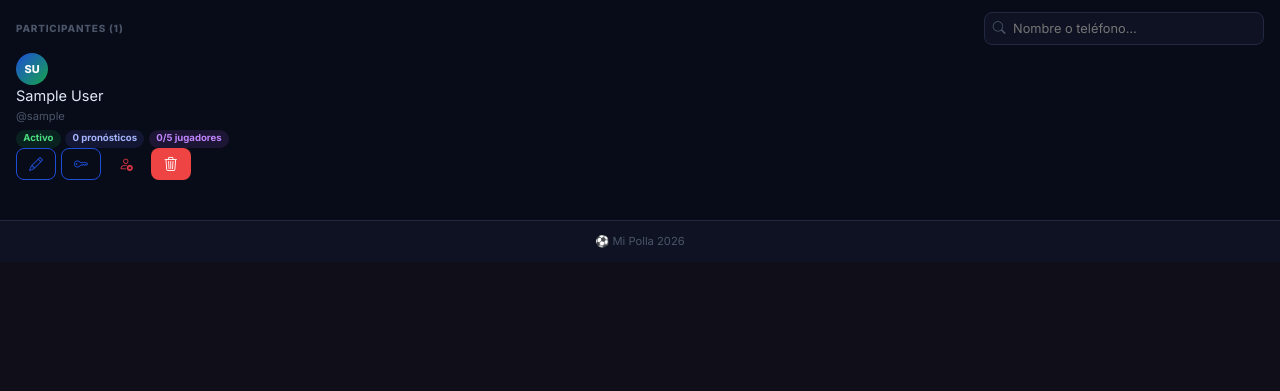
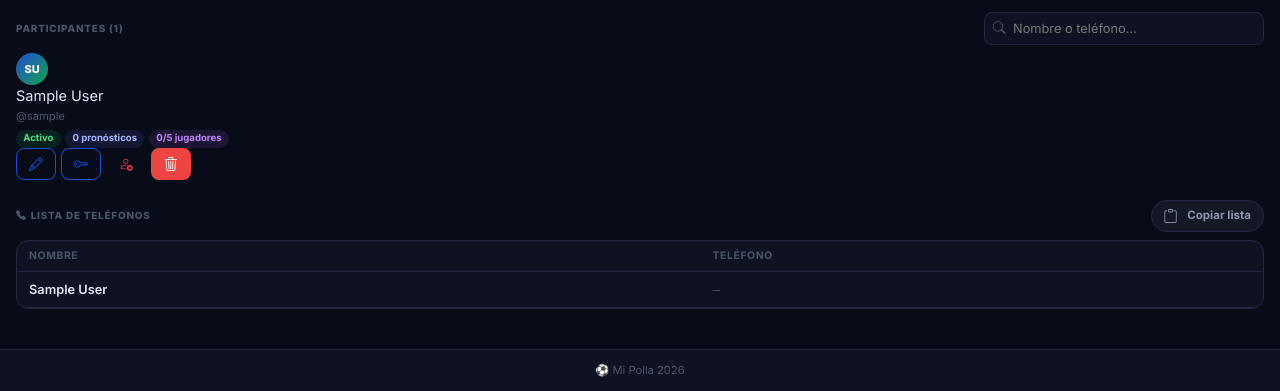
Before and after one commit to crismarbiker/mipolla, a Django app: template templates/polla/admin_usuarios.html in a window 1280 px wide. Shown: the part 739-1130 px from the top of the page. Before the commit the page ends 987 px from the top, so only its background shows below. Run offline with Django 5.2, Linux system fonts and the light colour scheme; the template is opened without the code that fills it: values that come from a table or form of the project are taken from there, others are empty; the visitor is signed in with stand-in values (Sample User, id 1); data comes from the database, SQL or seed files in the repository.

Commit message:
Agregar lista de teléfonos en panel admin
Tabla compacta con nombre + teléfono de todos los inscritos,
con botón para copiar toda la lista al portapapeles.

Co-Authored-By: Claude Sonnet 4.6 <noreply@anthropic.com>

```diff
--- a/templates/polla/admin_usuarios.html
+++ b/templates/polla/admin_usuarios.html
@@ -302,6 +302,41 @@
   </div>
   {% endfor %}
 
+  <!-- Lista de teléfonos -->
+  <div style="margin-top:1.25rem;">
+    <div style="display:flex;align-items:center;justify-content:space-between;gap:.5rem;margin-bottom:.5rem;flex-wrap:wrap;">
+      <div style="font-size:.62rem;font-weight:800;text-transform:uppercase;letter-spacing:.8px;color:var(--muted);">
+        <i class="bi bi-telephone-fill me-1"></i>Lista de teléfonos
+      </div>
+      <button onclick="copiarTelefonos()" class="btn btn-ghost btn-sm" style="font-size:.72rem;">
+        <i class="bi bi-clipboard me-1"></i>Copiar lista
+      </button>
+    </div>
+    <div style="background:var(--surface);border:1px solid var(--border);border-radius:12px;overflow:hidden;">
+      <table style="width:100%;border-collapse:collapse;font-size:.8rem;">
+        <thead>
+          <tr style="border-bottom:1px solid var(--border);">
+            <th style="padding:.45rem .75rem;font-weight:700;color:var(--muted);font-size:.65rem;text-transform:uppercase;letter-spacing:.6px;text-align:left;">Nombre</th>
+            <th style="padding:.45rem .75rem;font-weight:700;color:var(--muted);font-size:.65rem;text-transform:uppercase;letter-spacing:.6px;text-align:left;">Teléfono</th>
+          </tr>
+        </thead>
+        <tbody id="tabla-telefonos">
+          {% for u in usuarios %}
+          <tr style="border-bottom:1px solid var(--border);" class="{% if not u.is_active %}opacity-50{% endif %}">
+            <td style="padding:.45rem .75rem;color:var(--text);font-weight:600;">{{ u.get_full_name|default:u.username }}</td>
+            <td style="padding:.45rem .75rem;color:var(--muted);font-family:monospace;">
+              {% if u.perfil.telefono %}+{{ u.perfil.telefono }}{% else %}—{% endif %}
+            </td>
+          </tr>
+          {% endfor %}
+        </tbody>
+      </table>
+    </div>
+    <div id="copy-feedback" style="display:none;font-size:.72rem;color:var(--green);margin-top:.35rem;text-align:right;">
+      ✓ Lista copiada al portapapeles
+    </div>
+  </div>
+
 </div>
 {% endblock %}
 
@@ -319,5 +354,23 @@ function filtrarUsuarios(q) {
   document.getElementById('visible-count').textContent = visible;
   document.getElementById('no-results').style.display = visible === 0 ? '' : 'none';
 }
+
+function copiarTelefonos() {
+  const rows = document.querySelectorAll('#tabla-telefonos tr');
+  const lines = [];
+  rows.forEach(tr => {
+    const celdas = tr.querySelectorAll('td');
+    if (celdas.length >= 2) {
+      const nombre = celdas[0].textContent.trim();
+      const tel = celdas[1].textContent.trim();
+      if (tel !== '—') lines.push(nombre + '\t' + tel);
+    }
+  });
+  navigator.clipboard.writeText(lines.join('\n')).then(() => {
+    const fb = document.getElementById('copy-feedback');
+    fb.style.display = 'block';
+    setTimeout(() => { fb.style.display = 'none'; }, 2500);
+  });
+}
 </script>
 {% endblock %}
```
